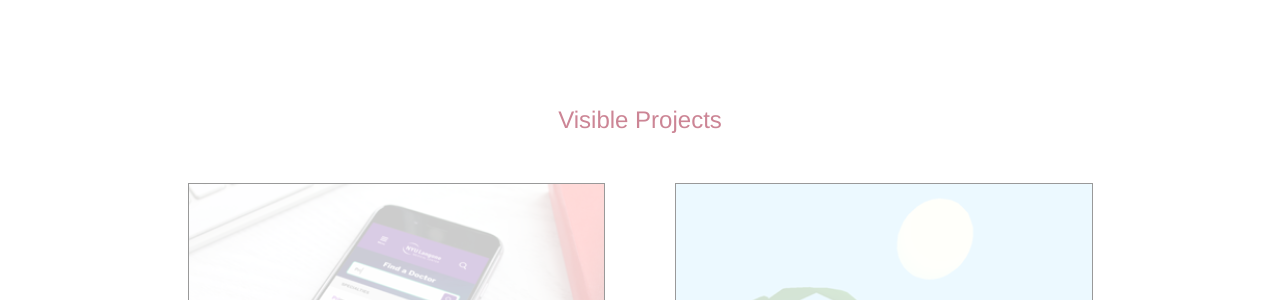
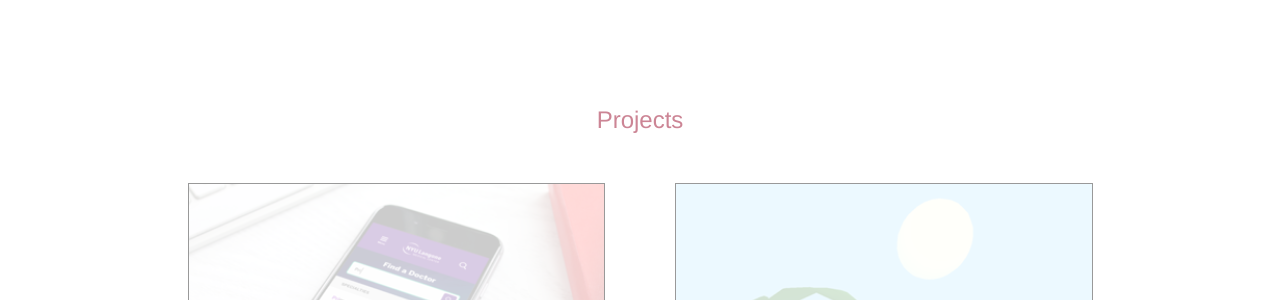
Before and after one commit to dhpinkdh/dhpinkdh.github.io, a Jekyll site: the page built from index.html, in a window 1280 px wide and 900 px high. Shown: the part 295-595 px from the top of the window. Built offline with Jekyll 4.4.1, drawn with Linux system fonts in a browser that asks for light colours; nearby versions of some CDN libraries; comment, search, counter and statistics services are not loaded.

Commit message:
Changed Portfolio Title
to just ‘Projects.’ Also added a second paragraph to TVRN.

```diff
--- a/_layouts/project_tvrn.html
+++ b/_layouts/project_tvrn.html
@@ -14,8 +14,8 @@ layout: default
 		<div class="col-md-12 project-content">
 			<h3 class="centered">Problem</h3>
 			<p class="centered">Showcasing your artwork across the globe is difficult. Seeing 2D images of artwork on websites is not the same as seeing it as a real object. I am working on making art accessible across the globe, as well as allowing artists to have the freedom to control the environment in which to showcase their work.</p>
-			<h3 class="centered">Mood Board</h3>
-			<img class="img-responsive center-block" src="../images/project4/identity_2.png">
+			<h3 class="centered">VR as an Industry</h3>
+			<p class="centered">VR is a growing industry that has a basis in accesibility that would help creatives distribute their work in a free and immersive way.</p>
 			<h3 class="centered">Style Guide</h3>
 			<img class="img-responsive center-block" src="../images/project4/identity_1.png">
 			<h3 class="centered">Low-Fidelity Annotated Wireframes</h3>
--- a/index.html
+++ b/index.html
@@ -11,7 +11,7 @@ layout: default
 	</div>
 
 	<div class="container portfolio">
-	    <h3 class="centered title">Visible Projects</h3>
+	    <h3 class="centered title">Projects</h3>
 	    <div class="row">
 	        <div class="col-md-5 col-md-offset-1 col-sm-12">
 	        	<div class="portfolio-thumbnail">
```
